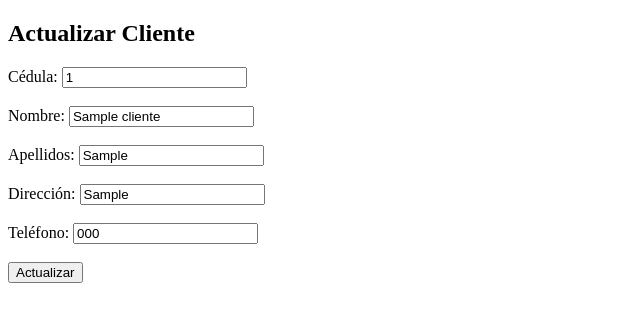
After one commit to SergioGuerra197/ModeloCapas, a Django app: page /cliente/actualizar/1 in a window 1280 px wide. The commit adds this page. Shown: the top 322 px of the page, without its empty margins (0-640 px from the left). Run offline with Django 5.2, Linux system fonts and the light colour scheme; tables that the repository leaves empty hold one stand-in row (values such as "Sample post").

Commit message:
2.3 actualizar cliente post-data "CHAT GPT GOD"

```diff
--- a/Granja/Granja/urls.py
+++ b/Granja/Granja/urls.py
@@ -16,7 +16,7 @@ Including another URLconf
 """
 from django.contrib import admin
 from django.urls import path
-from mi_app.views import my_view, add, get, registrarCliente, eliminarCliente
+from mi_app.views import my_view, add, get, registrarCliente, eliminarCliente, actualizarCliente
 from mi_app.views import registrarPorcino, savePorcino, todosPorcino, deletePorcino, profilePorcino, porcinoHasAlimento, deletePorcinoHasAlimento
 from mi_app.views import listarAlimentos, registrarAlimento, saveAlimento, deleteAlimento
 from mi_app.views import reportClientes
@@ -28,6 +28,7 @@ urlpatterns = [
     path("consulta/<int:cedula>", get, name="consulta"),
     path("cliente/registrar", registrarCliente),
     path("cliente/eliminar/<int:cedula>", eliminarCliente, name="eliminarCliente"),
+    path("cliente/actualizar/<int:cedula>", actualizarCliente, name="actualizarCliente"),
     path("porcino/registrar/<int:cedula>",registrarPorcino, name="registrarPorcino"),
     path("porcino/save", savePorcino, name="savePorcino"),
     path("porcino/all", todosPorcino, name="allPorcinos"),
--- /dev/null
+++ b/Granja/mi_app/templates/mi_app/Clientes/actualizar.html
@@ -0,0 +1,35 @@
+<!DOCTYPE html>
+<html lang="en">
+<head>
+    <meta charset="UTF-8">
+    <meta name="viewport" content="width=device-width, initial-scale=1.0">
+    <title>Actualizar Cliente</title>
+</head>
+<body>
+
+    <h2>Actualizar Cliente</h2>
+
+    <form action="" method="post">
+        {% csrf_token %}
+
+        <label for="cedula">Cédula: </label>
+        <!-- Mostrar el valor actual de la cédula pero deshabilitado, ya que no debería ser editable -->
+        <input id="cedula" type="number" name="cedula" value="{{ form.cedula.value }}" readonly><br><br>
+
+        <label for="nombre">Nombre: </label>
+        <input id="nombre" type="text" name="nombre" value="{{ form.nombre.value }}"><br><br>
+
+        <label for="apellidos">Apellidos: </label>
+        <input id="apellidos" type="text" name="apellidos" value="{{ form.apellidos.value }}"><br><br>
+
+        <label for="direccion">Dirección: </label>
+        <input id="direccion" type="text" name="direccion" value="{{ form.direccion.value }}"><br><br>
+
+        <label for="telefono">Teléfono: </label>
+        <input id="telefono" type="number" name="telefono" value="{{ form.telefono.value }}"><br><br>
+
+        <input type="submit" value="Actualizar">
+    </form>
+
+</body>
+</html>
--- a/Granja/mi_app/templates/mi_app/Clientes/registrar.html
+++ b/Granja/mi_app/templates/mi_app/Clientes/registrar.html
@@ -7,7 +7,7 @@
 </head>
 <body>
 
-    <form action="save" method="post">
+    <form action="" method="post">
         {% csrf_token %}
 
         <label for="cedula">cedula: </label>
--- a/Granja/mi_app/templates/mi_app/index.html
+++ b/Granja/mi_app/templates/mi_app/index.html
@@ -14,6 +14,7 @@
         <li>{{cliente.cedula}}</li>
         <button><a href="{% url 'consulta' cliente.cedula %}">Consultar</a></button>
         <button><a href="{% url 'eliminarCliente' cliente.cedula %}">Eliminar</a></button>
+        <button><a href="{% url 'actualizarCliente' cliente.cedula %}">Actualizar</a></button>
         {% empty %}
         <li>No articles yet.</li>
         {% endfor %}
--- a/Granja/mi_app/views.py
+++ b/Granja/mi_app/views.py
@@ -85,7 +85,44 @@ def eliminarCliente(request, cedula):
         return redirect("/")
     return redirect("/")
 
+def actualizarCliente(request, cedula):
+    try:
+        # Buscar el cliente por su cédula
+        cliente = Clientes.objects.get(cedula=cedula)
 
+        # Si el método es POST, entonces estamos procesando el formulario de actualización
+        if request.method == 'POST':
+            form = ClienteValidate(request.POST)
+
+            if form.is_valid():
+                # Actualizar los campos del cliente con los datos validados del formulario
+                cliente.nombre = form.cleaned_data['nombre']
+                cliente.apellidos = form.cleaned_data['apellidos']
+                cliente.direccion = form.cleaned_data['direccion']
+                cliente.telefono = form.cleaned_data['telefono']
+
+                # Guardar los cambios en la base de datos
+                cliente.save()
+
+                # Redirigir a la vista del cliente o a la lista de clientes
+                return redirect('home')
+
+        else:
+            # Si el método no es POST, mostrar el formulario con los datos actuales del cliente
+            form = ClienteValidate(initial={
+                'cedula': cliente.cedula,
+                'nombre': cliente.nombre,
+                'apellidos': cliente.apellidos,
+                'direccion': cliente.direccion,
+                'telefono': cliente.telefono,
+            })
+
+        # Renderizar el formulario para editar al cliente
+        return render(request, 'mi_app/clientes/actualizar.html', {'form': form, 'cliente': cliente})
+
+    except Clientes.DoesNotExist:
+        # Si no se encuentra el cliente, redirigir a la página principal
+        return redirect('home')
 
 #-------------------------------------- PORCINOS ----------------------------------
 def registrarPorcino(request, cedula):
```
